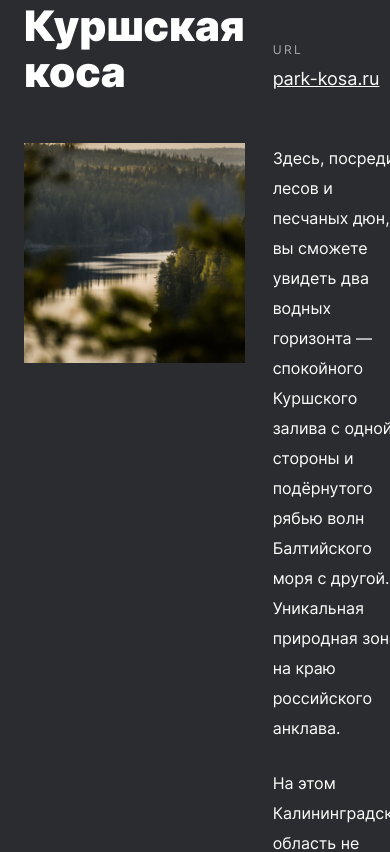
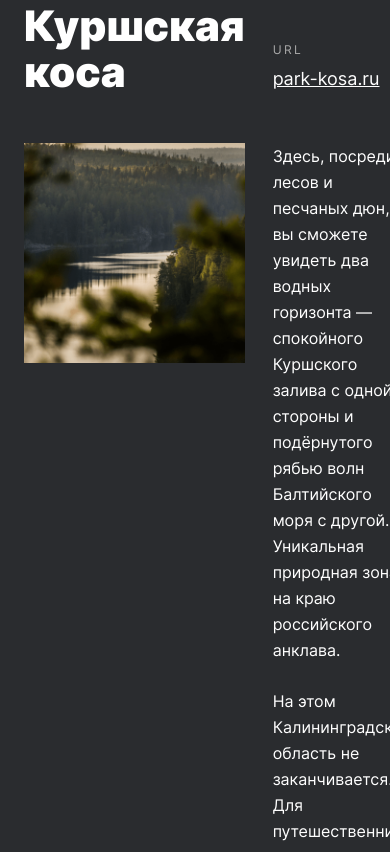
Before and after one commit to CpTrader/russian-travel, a plain HTML site: page index.html in a window 390 px wide. Shown: the part 2531-3383 px from the top of the page. Drawn offline with Linux system fonts and the light colour scheme.

Commit message:
review fix v2

```diff
--- a/blocks/intro/__list/intro__list.css
+++ b/blocks/intro/__list/intro__list.css
@@ -3,7 +3,7 @@
     list-style-type: none;
     font-family: 'Inter', Arial, sans-serif;
     font-style: normal;
-    font-weight: bold;
+    font-weight: 700;
     font-size: 12px;
     line-height: 18px;
     margin: 34px 0 0;
--- a/blocks/page/page.css
+++ b/blocks/page/page.css
@@ -1,8 +1,8 @@
 .page {
-    background-color: #2A2C2F;
-    margin: 0;
+    margin: 0 auto;
     font-family: 'Inter', Arial, sans-serif;
     min-width: 320px;
+    max-width: 1280px;
     color: #fff;
     -webkit-font-smoothing: antialiased;
     -moz-osx-font-smoothing: grayscale;
--- a/blocks/place/__paragraph/place__paragraph.css
+++ b/blocks/place/__paragraph/place__paragraph.css
@@ -14,6 +14,7 @@
 @media screen and (max-width: 768px) {
     .place__paragraph {
         font-size: 16px;
+        line-height: 26px;
     }
 }
 
@@ -22,5 +23,6 @@
     .place__paragraph {
         font-size: 16px;
         padding: 0 16px;
+        line-height: 26px;
     }
 }
--- /dev/null
+++ b/blocks/root/root.css
@@ -0,0 +1,3 @@
+.root {
+    background-color: #2A2C2F;
+}
--- a/index.html
+++ b/index.html
@@ -8,7 +8,7 @@
     <title>Russian Travel</title>
 </head>
 
-<body>
+<body class="root">
     <div class="page">
         <header class="header">
             <div class="header__logo"></div>
--- a/pages/index.css
+++ b/pages/index.css
@@ -1,4 +1,5 @@
 @import url(../vendor/normalize.css);
+@import url(../blocks/root/root.css);
 @import url(../blocks/page/page.css);
 @import url(../blocks/header/header.css);
 @import url(../blocks/header/__logo/header__logo.css);
```
